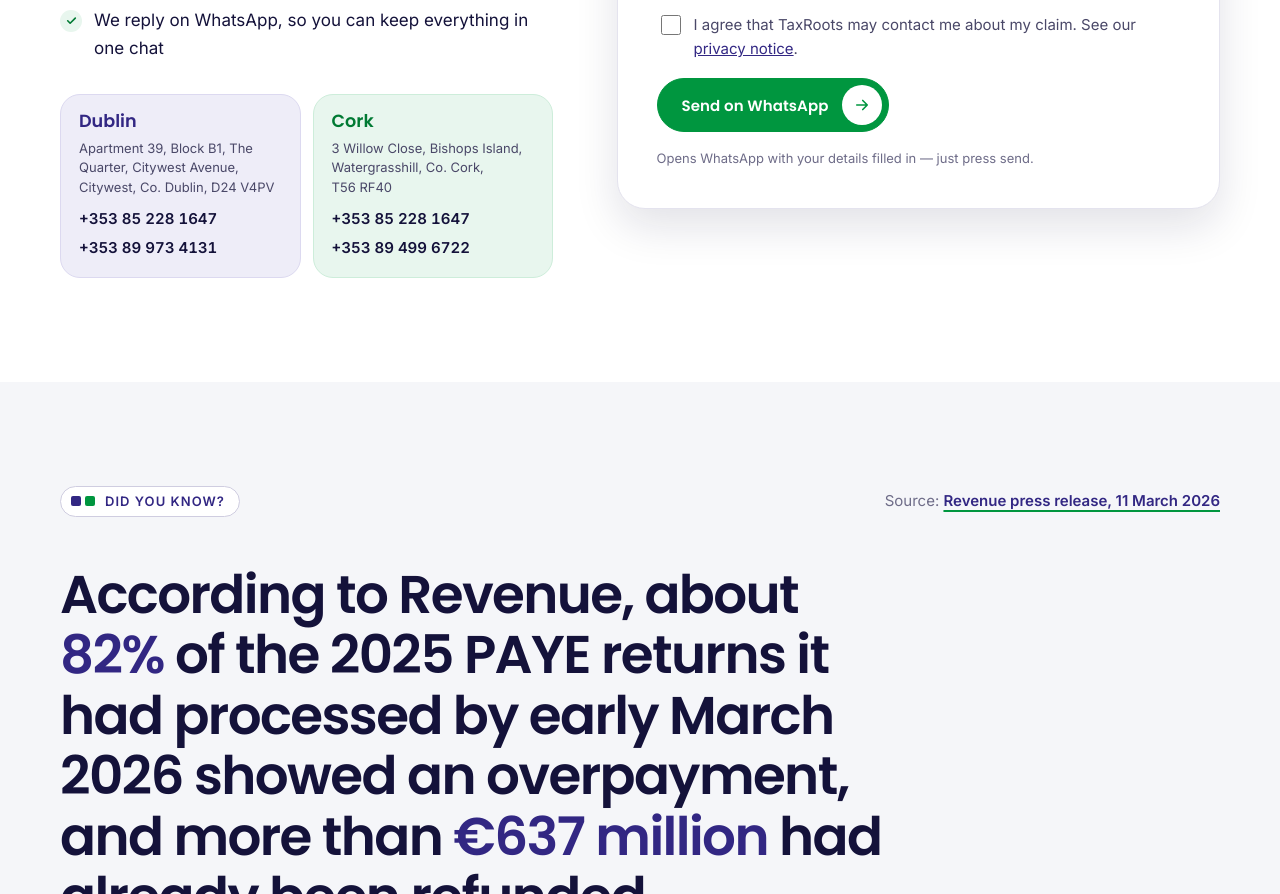
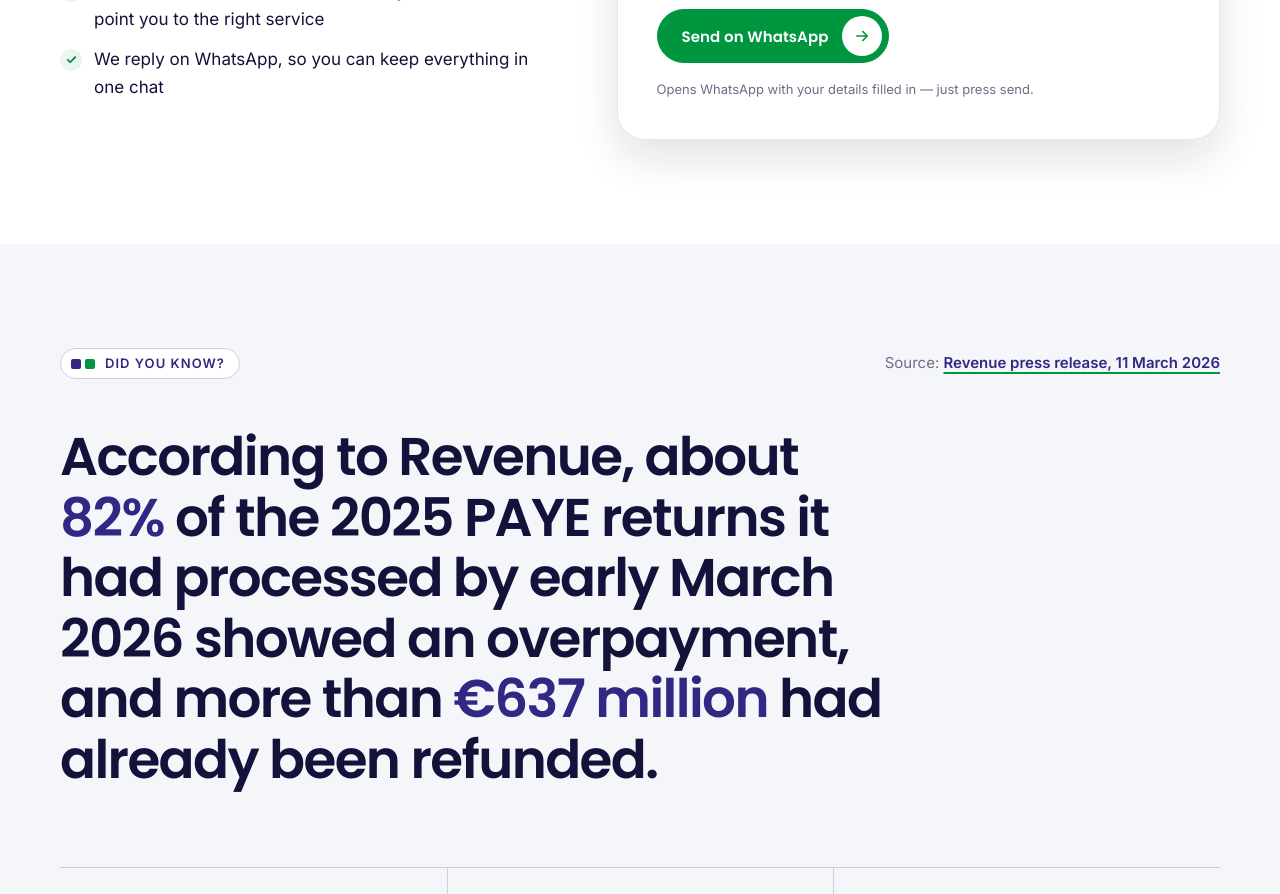
Before and after one commit to nasvih/taxroots, an Astro site: page / in a window 1280 px wide. Shown: the part 8394-9288 px from the top of the page. Built offline with nearby package versions, Linux system fonts and the light colour scheme; Astro itself is replaced by a stand-in of ours.

Commit message:
Remove office addresses above free-check form
Co-Authored-By: Claude Opus 5.5 <noreply@anthropic.com>

```diff
--- a/src/pages/index.astro
+++ b/src/pages/index.astro
@@ -10,7 +10,7 @@ import Claims from '../components/home/Claims.astro';
 import WhoWeHelp from '../components/home/WhoWeHelp.astro';
 import Steps from '../components/home/Steps.astro';
 import Testimonials from '../components/home/Testimonials.astro';
-import { OFFICES, SITE, taxYears } from '../data/site';
+import { SITE, taxYears } from '../data/site';
 
 // Open years follow Revenue's four-year rule and roll over each 1 January (see the script below).
 const { current, oldest, newest } = taxYears();
@@ -59,15 +59,6 @@ const faqs = [
           <li>Personal or business tax: tell us what you need and we’ll point you to the right service</li>
           <li>We reply on WhatsApp, so you can keep everything in one chat</li>
         </ul>
-        <div class="offs rv" aria-label="Our offices">
-          {OFFICES.map((o) => (
-            <div class="off">
-              <p class="off-c">{o.city}</p>
-              {o.address && <p class="off-a">{o.address}</p>}
-              <ul>{o.phones.map((p) => <li><a href={p.href}>{p.number}</a></li>)}</ul>
-            </div>
-          ))}
-        </div>
       </div>
       <div class="lead-card rv rv-r">
         <LeadForm source="home" />
@@ -94,20 +85,9 @@ const faqs = [
   .lead-l .tag{margin-bottom:var(--s5)}
   .lead-l h2{margin-bottom:var(--s5)}
   .lead-l .lede{margin-bottom:var(--s6)}
-  .offs{display:grid;grid-template-columns:1fr 1fr;gap:12px;margin-top:var(--s6)}
-  .off{padding:16px 18px;border-radius:var(--r-lg);background:var(--indigo-50);border:1px solid var(--indigo-100)}
-  .off:nth-child(2){background:var(--green-50);border-color:var(--green-100)}
-  .off-c{margin:0 0 6px;font:600 1.1rem/1.2 var(--f-display);color:var(--indigo)}
-  .off-a{margin:0 0 10px;font-size:var(--fs-xs);line-height:1.5;color:var(--ink-2)}
-  .off:nth-child(2) .off-c{color:var(--green-ink)}
-  .off ul{list-style:none;margin:0;padding:0;display:grid;gap:4px}
-  .off li{font-size:var(--fs-sm)}
-  .off a{color:var(--ink);font-weight:600;text-decoration:none;font-variant-numeric:tabular-nums;white-space:nowrap}
-  .off a:hover{color:var(--indigo);text-decoration:underline}
   .lead-card{padding:clamp(22px,3vw,40px);border-radius:var(--r-xl);background:#fff;border:1px solid var(--line);box-shadow:var(--sh-2)}
   @media (max-width:900px){
     .faq-in,.lead-in{grid-template-columns:1fr}
     .faq-l{position:static}
   }
-  @media (max-width:420px){.offs{grid-template-columns:1fr}}
 </style>
```
